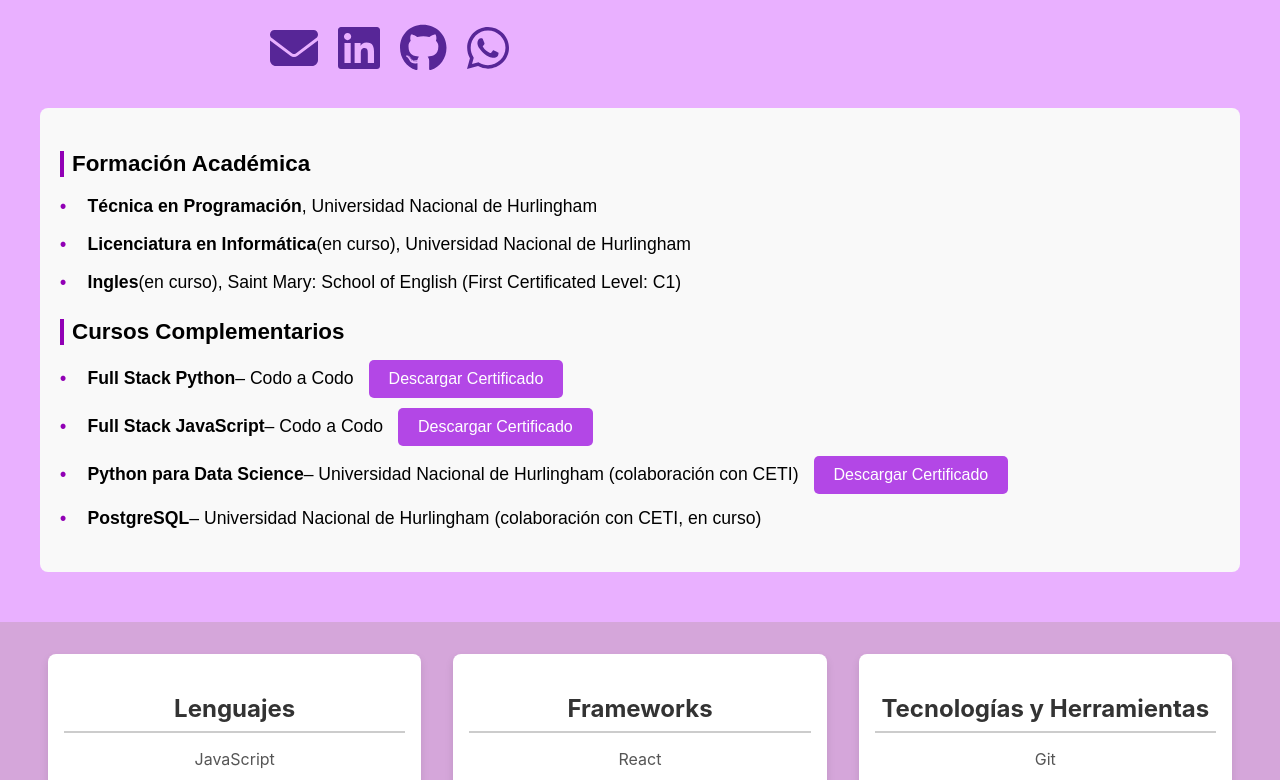
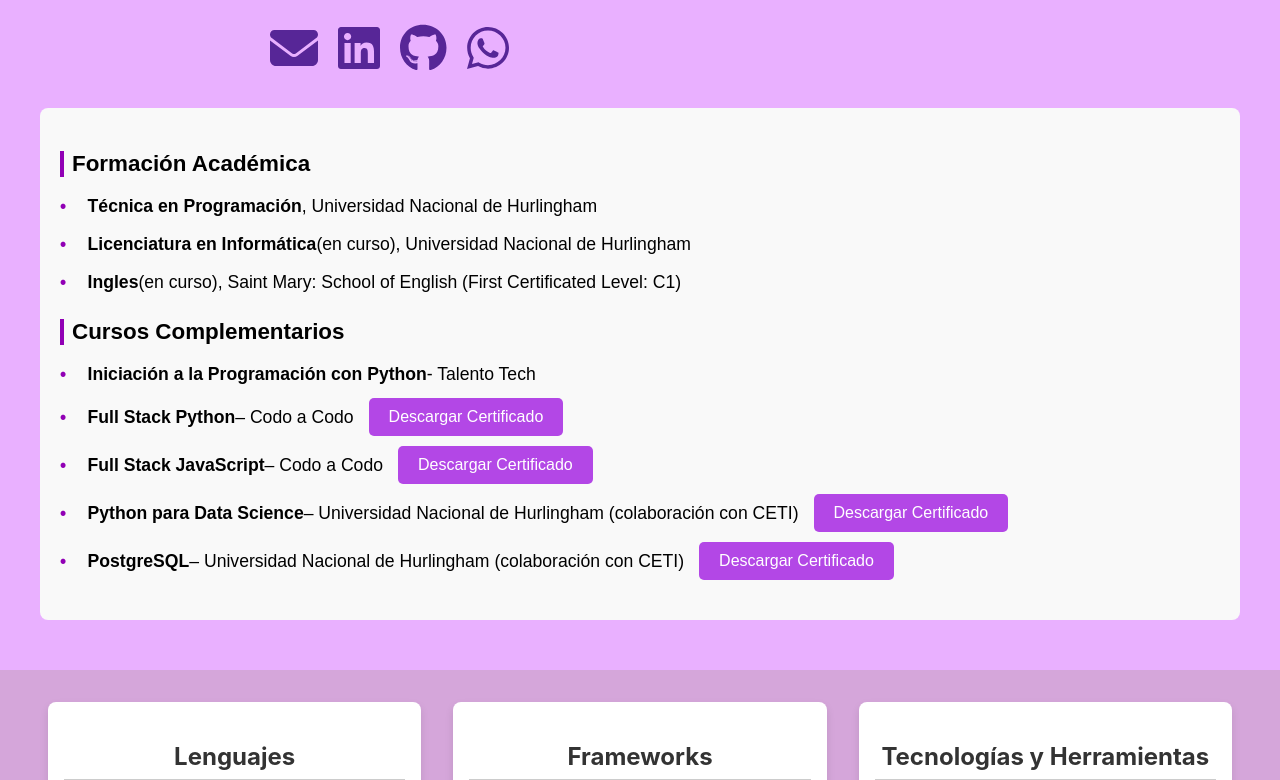
Before and after one commit to carry0xn/Proyectos_Web, a React (Create React App) app: page / in a window 1280 px wide. Shown: the part 1111-1891 px from the top of the page. Built offline with nearby package versions, Linux system fonts and the light colour scheme.

Commit message:
+1 curso

```diff
--- a/src/components/Perfil.js
+++ b/src/components/Perfil.js
@@ -8,6 +8,7 @@ import cv from './pdf/CV_Carolina_TUP.pdf'
 import pythonCertificado from './pdf/Certificado_Python.pdf'
 import javaScriptCertificado from './pdf/Certificado_JavaScript.pdf'
 import dataScienceCertificado from './pdf/Certificado_Data_Science.pdf'
+import postgreSQLCertificado from './pdf/Certificado_PostgreSQL.pdf'
 
 const Perfil = () => (
   <section id="perfil">
@@ -52,16 +53,17 @@ const Perfil = () => (
 
       <h3>Cursos Complementarios</h3>
       <ul className="course-list">
+        <li><strong>Iniciación a la Programación con Python</strong> - Talento Tech </li>
         <li><strong>Full Stack Python</strong> – Codo a Codo <a href={pythonCertificado} download> <button class="purple-button">Descargar Certificado</button></a></li>
         <li><strong>Full Stack JavaScript</strong> – Codo a Codo <a href={javaScriptCertificado} download> <button class="purple-button">Descargar Certificado</button></a></li>
         <li><strong>Python para Data Science</strong> – Universidad Nacional de Hurlingham (colaboración con CETI) <a href={dataScienceCertificado} download> <button class="purple-button">Descargar Certificado</button></a></li>
-        <li><strong>PostgreSQL</strong> – Universidad Nacional de Hurlingham (colaboración con CETI, en curso)</li>
+        <li><strong>PostgreSQL</strong> – Universidad Nacional de Hurlingham (colaboración con CETI) <a href={postgreSQLCertificado} download> <button class="purple-button">Descargar Certificado</button></a></li>
       </ul>
       </div>
     </div>
   </section>
 
 
-);
+)
 
-export default Perfil;
+export default Perfil
--- a/src/components/css/Inicio.css
+++ b/src/components/css/Inicio.css
@@ -288,6 +288,7 @@
     font-size: 25px;
     line-height: 1.6;
     text-align: center;
+    max-width: 100%;
 }
 .purple-button {
   background-color: #b347e6;
@@ -348,21 +349,6 @@
     line-height: 1.6;
   }
 
-  @media (max-width: 768px) {
-    /* En pantallas pequeñas, ajustamos los márgenes y el tamaño de la fuente */
-    #perfil h2 {
-      font-size: 2rem;
-    }
-
-    #perfil p {
-      font-size: 1rem;
-    }
-
-    #perfil ul li {
-      font-size: 1rem;
-    }
-  }
-
   .education {
     padding: 20px;
     background-color: #f9f9f9; /* Fondo suave para destacar esta sección */
```
Also changed, not shown: 1 other file (tests, documents, lock files or other folders).
